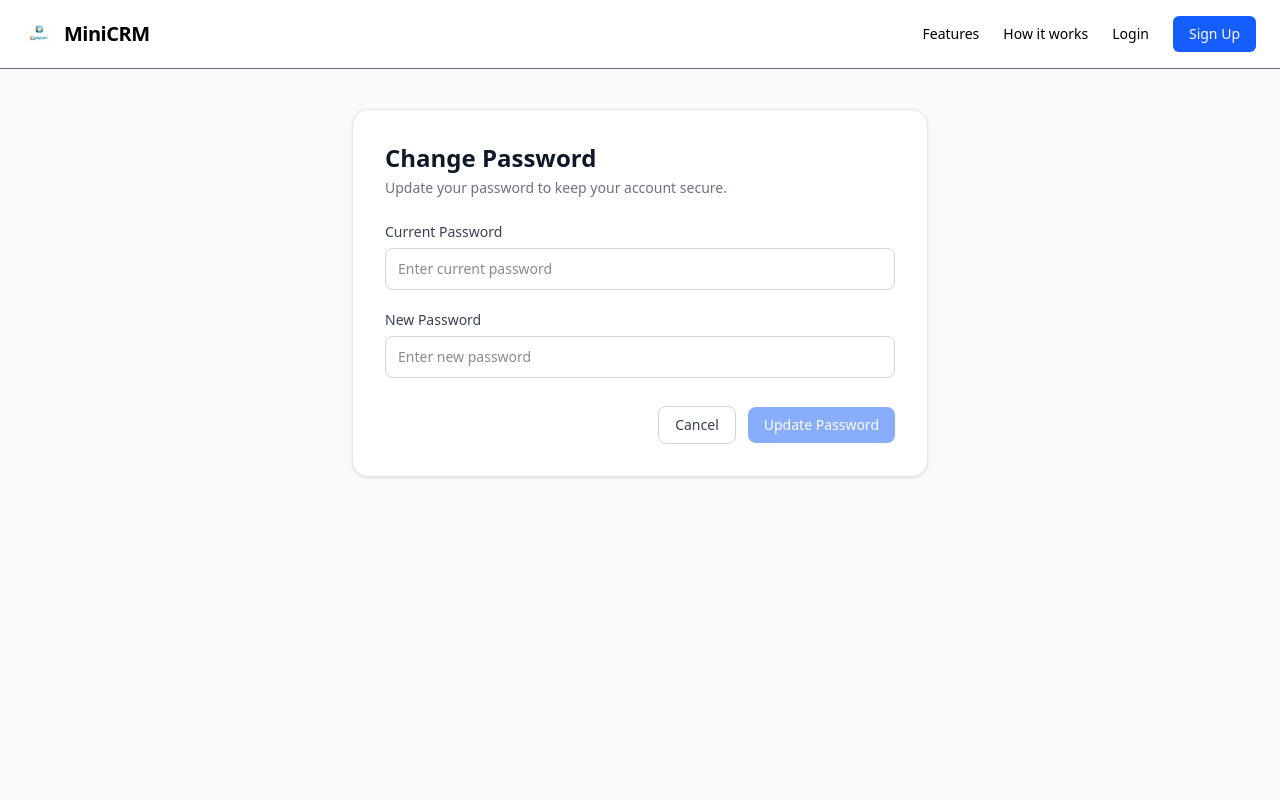
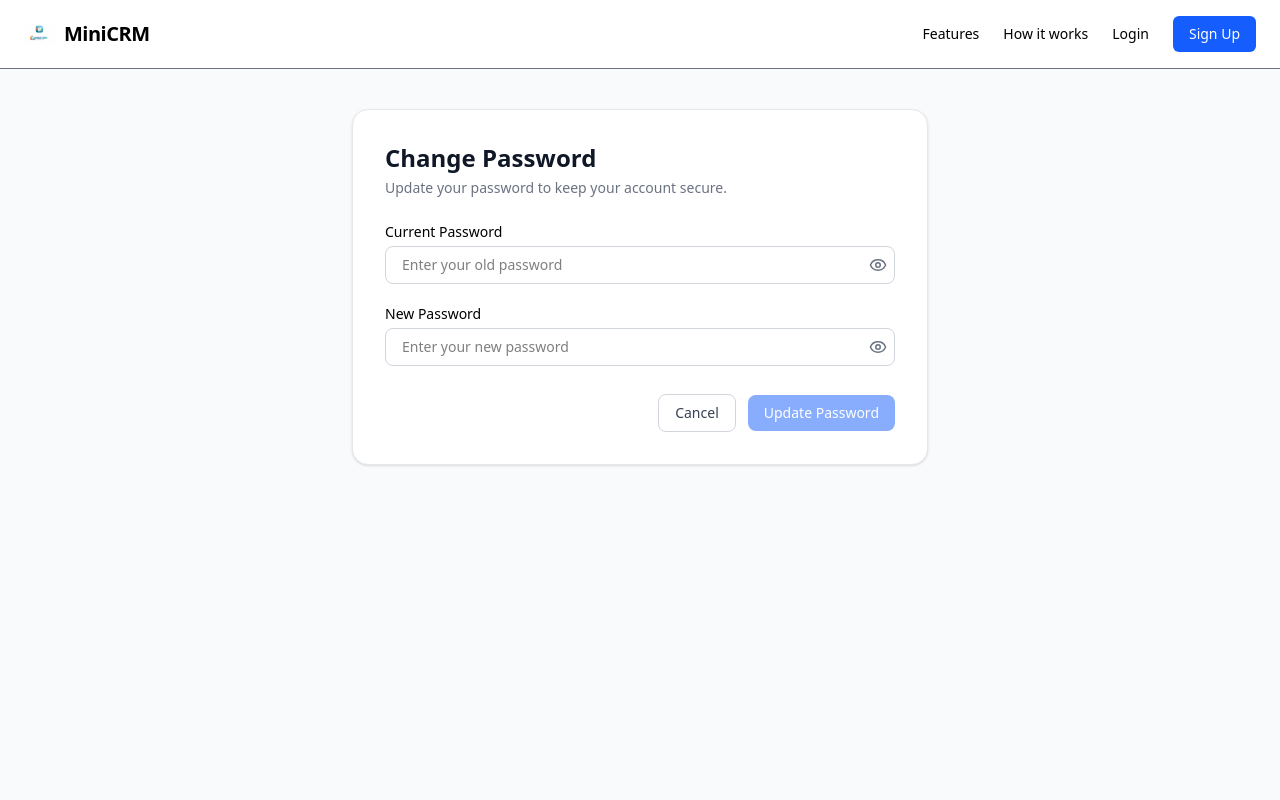
Before and after one commit to Md-Rubel-Ahmed-Rana/CRM-for-Freelancers, a Next.js app in the folder frontend/: page /profile/change-password in a window 1280 px wide. Shown: the top 800 px of the page. Built offline with nearby package versions, Linux system fonts and the light colour scheme; no server answers.

Commit message:
feat(auth): Implement Change Password functionality with form validation

```diff
--- a/frontend/src/features/auth/api/index.ts
+++ b/frontend/src/features/auth/api/index.ts
@@ -33,6 +33,14 @@ const authApi = apiSlice.injectEndpoints({
       }),
       invalidatesTags: ["auth"],
     }),
+    changePassword: builder.mutation({
+      query: (data: { oldPassword: string; newPassword: string }) => ({
+        method: "PATCH",
+        url: "/auth/change-password",
+        body: data,
+      }),
+      invalidatesTags: ["auth"],
+    }),
   }),
 });
 
@@ -40,5 +48,6 @@ export const {
   useGetLoggedInUserQuery,
   useUserLoginMutation,
   useLogoutMutation,
+  useChangePasswordMutation,
   useUserRegisterMutation,
 } = authApi;
--- a/frontend/src/features/changePassword/index.tsx
+++ b/frontend/src/features/changePassword/index.tsx
@@ -1,5 +1,8 @@
 /* eslint-disable react-hooks/incompatible-library */
 import { useForm } from "react-hook-form";
+import { useChangePasswordMutation } from "../auth/api";
+import { handleApiMutation } from "@/utils/handleApiMutation";
+import PasswordInput from "@/components/PasswordInput";
 
 type FormValues = {
   oldPassword: string;
@@ -7,7 +10,7 @@ type FormValues = {
 };
 
 const ChangePassword = () => {
-  const isLoading = false;
+  const [changePassword, { isLoading }] = useChangePasswordMutation();
 
   const {
     register,
@@ -24,8 +27,16 @@ const ChangePassword = () => {
 
   const oldPassword = watch("oldPassword");
 
-  const handleChangePassword = (data: FormValues) => {
-    console.log(data);
+  const samePasswordError =
+    oldPassword && watch("newPassword") === oldPassword
+      ? "New password must be different from the old password"
+      : "";
+
+  const handleChangePassword = async (data: FormValues) => {
+    await handleApiMutation(changePassword, data, 200, {
+      success: "Password changed successfully",
+      error: "Failed to change password. Please try again.",
+    });
   };
 
   return (
@@ -44,81 +55,27 @@ const ChangePassword = () => {
           onSubmit={handleSubmit(handleChangePassword)}
           className="space-y-5"
         >
-          <div>
-            <label className="mb-1.5 block text-sm font-medium text-gray-700">
-              Current Password
-            </label>
-            <input
-              type="password"
-              placeholder="Enter current password"
-              className={`w-full rounded-lg border bg-white px-3 py-2.5 text-sm text-gray-900 outline-none transition ${
-                errors.oldPassword
-                  ? "border-red-500 focus:ring-2 focus:ring-red-500/20"
-                  : "border-gray-300 focus:border-blue-500 focus:ring-2 focus:ring-blue-500/20"
-              }`}
-              {...register("oldPassword", {
-                required: "Current password is required",
-                minLength: {
-                  value: 8,
-                  message: "Current password must be at least 8 characters",
-                },
-                maxLength: {
-                  value: 15,
-                  message: "Current password must be at most 15 characters",
-                },
-              })}
-            />
-            {errors.oldPassword && (
-              <p className="mt-1.5 text-sm text-red-500">
-                {errors.oldPassword.message}
-              </p>
-            )}
-          </div>
+          <PasswordInput
+            name="oldPassword"
+            label="Current Password"
+            errors={errors}
+            register={register}
+            placeholder="Enter your old password"
+            isDisabled={isLoading}
+          />
 
-          <div>
-            <label className="mb-1.5 block text-sm font-medium text-gray-700">
-              New Password
-            </label>
-            <input
-              type="password"
-              placeholder="Enter new password"
-              className={`w-full rounded-lg border bg-white px-3 py-2.5 text-sm text-gray-900 outline-none transition ${
-                errors.newPassword
-                  ? "border-red-500 focus:ring-2 focus:ring-red-500/20"
-                  : "border-gray-300 focus:border-blue-500 focus:ring-2 focus:ring-blue-500/20"
-              }`}
-              {...register("newPassword", {
-                required: "New password is required",
-                minLength: {
-                  value: 8,
-                  message: "New password must be at least 8 characters",
-                },
-                maxLength: {
-                  value: 15,
-                  message: "New password must be at most 15 characters",
-                },
-                validate: {
-                  notSameAsOld: (value) =>
-                    value !== oldPassword ||
-                    "New password must be different from current password",
-                  hasUppercase: (value) =>
-                    /[A-Z]/.test(value) ||
-                    "New password must contain at least one uppercase letter",
-                  hasLowercase: (value) =>
-                    /[a-z]/.test(value) ||
-                    "New password must contain at least one lowercase letter",
-                  hasNumber: (value) =>
-                    /\d/.test(value) ||
-                    "New password must contain at least one number",
-                },
-              })}
-            />
-            {errors.newPassword && (
-              <p className="mt-1.5 text-sm text-red-500">
-                {errors.newPassword.message}
-              </p>
-            )}
-          </div>
+          <PasswordInput
+            name="newPassword"
+            label="New Password"
+            errors={errors}
+            register={register}
+            placeholder="Enter your new password"
+            isDisabled={isLoading}
+          />
+
+          {samePasswordError && (
+            <p className="text-sm text-red-600">{samePasswordError}</p>
+          )}
 
           <div className="flex items-center justify-end gap-3 pt-2">
             <button
@@ -131,7 +88,7 @@ const ChangePassword = () => {
             <button
               type="submit"
               disabled={!isValid || isSubmitting || isLoading}
-              className="rounded-lg bg-blue-600 px-4 py-2 text-sm font-medium text-white transition hover:bg-blue-700 disabled:cursor-not-allowed disabled:opacity-50"
+              className={`rounded-lg bg-blue-600 px-4 py-2 text-sm font-medium text-white transition hover:bg-blue-700 disabled:cursor-not-allowed disabled:opacity-50 ${samePasswordError ? "opacity-50" : ""} ${!isValid || isSubmitting || isLoading ? "opacity-50  cursor-not-allowed" : " cursor-pointer"} `}
             >
               {isLoading || isSubmitting ? "Updating..." : "Update Password"}
             </button>
```
